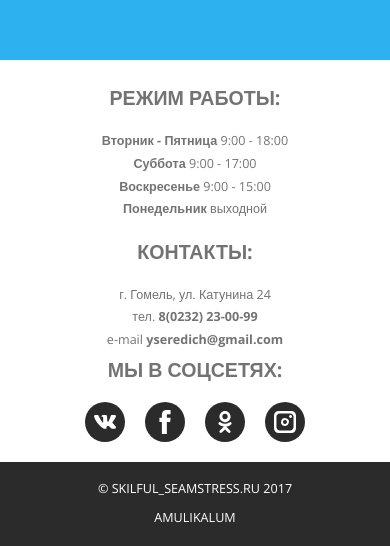
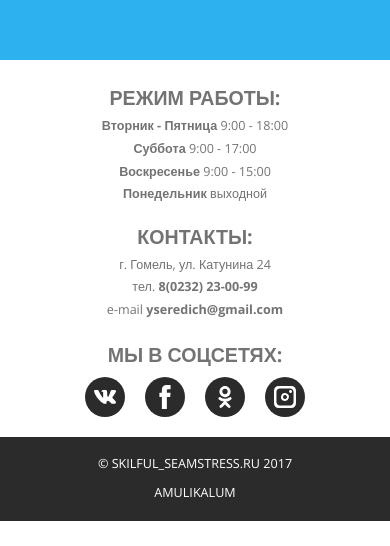
Before and after one commit to YSeredich/studio, a plain HTML site: page index.html in a window 390 px wide. Shown: the part 4574-5120 px from the top of the page. After the commit the page ends 5095 px from the top, so only its background shows below. Drawn offline with nearby package versions, Linux system fonts and the light colour scheme.

Commit message:
fix footer padding

```diff
--- a/css/style.css
+++ b/css/style.css
@@ -668,7 +668,15 @@ ul {
     }
 
     .footer-top__title {
+        margin-bottom: 0;
+    }
+
+    .contacts {
         margin-bottom: 15px;
+    }
+
+    .social__list {
+        padding-top: 5px;
     }
 
     .footer-bottom__text {
```
